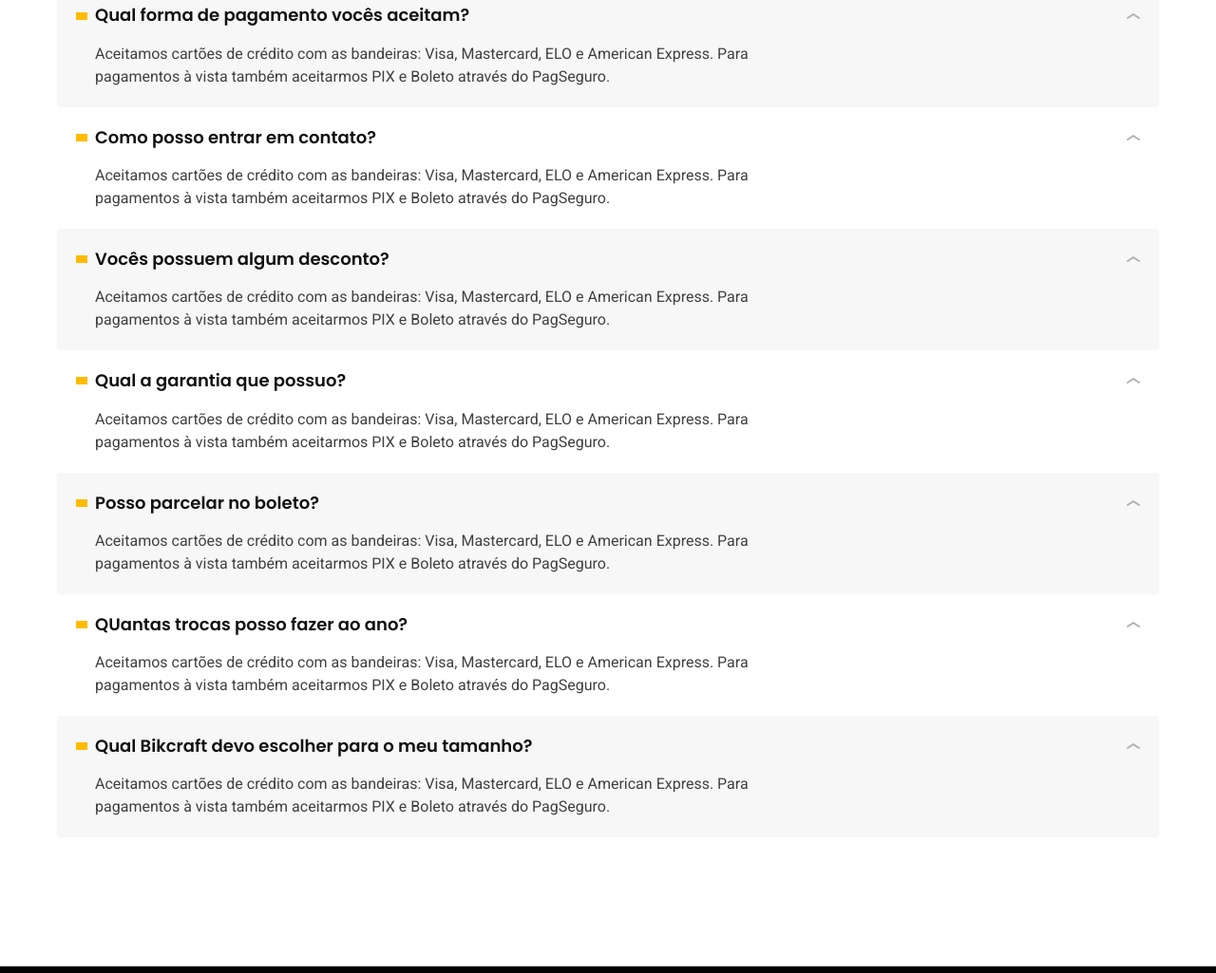
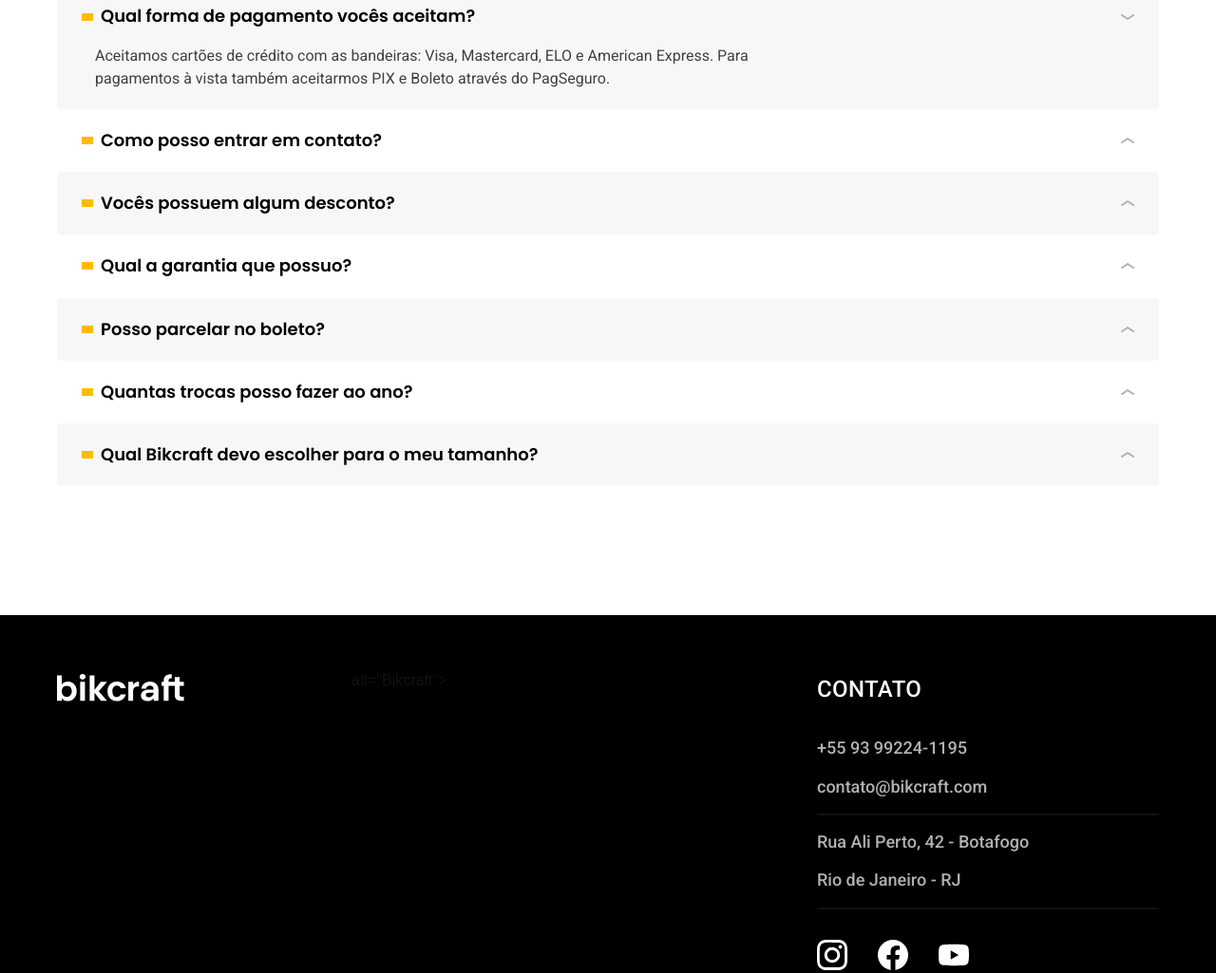
Before and after one commit to elianDev/bikcraft-origamid, a plain HTML site: page seguros.html in a window 1280 px wide. Shown: the part 1858-2883 px from the top of the page at 95% size. Drawn offline with Linux system fonts and the light colour scheme.

Commit message:
perguntas frequentes script

```diff
--- a/css/seguros/perguntas.css
+++ b/css/seguros/perguntas.css
@@ -16,15 +16,19 @@
   background: var(--cor-1);
 }
 
-.perguntas dt {
+.perguntas button {
   display: grid;
   grid-template-columns: auto 1fr auto;
   align-items: center;
   gap: 8px;
   cursor: pointer;
+  border: none;
+  background: none;
+  width: 100%;
+  text-align: left;
 }
 
-.perguntas dt::before {
+.perguntas button::before {
   content: "";
   display: inline-block;
   width: 12px;
@@ -32,12 +36,26 @@
   background: var(--cor-p1);
 }
 
-.perguntas dt::after {
+.perguntas button::after {
   content: "";
   display: inline-block;
   width: 14px;
   height: 6px;
   background: url("../../img/icones/seta-abrir.svg");
+  transition: 0.3s;
+}
+
+.perguntas button:hover::after,
+.perguntas button[aria-expanded="true"]::after {
+  transform: rotate(180deg);
+}
+
+.perguntas dd {
+  display: none;
+}
+
+.perguntas dd.ativa {
+  display: block;
 }
 
 .perguntas dd {
--- a/js/script.js
+++ b/js/script.js
@@ -24,3 +24,23 @@ function ativarProduto(parametro) {
 }
 
 parametros.forEach(ativarProduto);
+
+// Perguntas Frequentes
+
+const perguntas = document.querySelectorAll(".perguntas button");
+
+function ativarPergunta(event) {
+  const pergunta = event.currentTarget;
+  const controls = pergunta.getAttribute("aria-controls");
+  const resposta = document.getElementById(controls);
+
+  resposta.classList.toggle("ativa");
+  const ativa = resposta.classList.contains("ativa");
+  pergunta.setAttribute("aria-expanded", ativa);
+}
+
+function eventosPerguntas(pergunta) {
+  pergunta.addEventListener("click", ativarPergunta);
+}
+
+perguntas.forEach(eventosPerguntas);
--- a/seguros.html
+++ b/seguros.html
@@ -110,32 +110,32 @@
 
     <dl>
       <div>
-        <dt class="font-1-m-b">Qual forma de pagamento vocês aceitam?</dt>
-        <dd class="font-2-s cor-9">Aceitamos cartões de crédito com as bandeiras: Visa, Mastercard, ELO e American Express. Para pagamentos à vista também aceitarmos PIX e Boleto através do PagSeguro.</dd>
+        <dt><button class="font-1-m-b" aria-controls="pergunta1" aria-expanded="true">Qual forma de pagamento vocês aceitam?</button></dt>
+        <dd id="pergunta1" class="font-2-s cor-9 ativa">Aceitamos cartões de crédito com as bandeiras: Visa, Mastercard, ELO e American Express. Para pagamentos à vista também aceitarmos PIX e Boleto através do PagSeguro.</dd>
       </div>
       <div>
-        <dt class="font-1-m-b">Como posso entrar em contato?</dt>
-        <dd class="font-2-s cor-9">Aceitamos cartões de crédito com as bandeiras: Visa, Mastercard, ELO e American Express. Para pagamentos à vista também aceitarmos PIX e Boleto através do PagSeguro.</dd>
+        <dt><button class="font-1-m-b" aria-controls="pergunta2" aria-expanded="false">Como posso entrar em contato?</button></dt>
+        <dd id="pergunta2" class="font-2-s cor-9">Aceitamos cartões de crédito com as bandeiras: Visa, Mastercard, ELO e American Express. Para pagamentos à vista também aceitarmos PIX e Boleto através do PagSeguro.</dd>
       </div>
       <div>
-        <dt class="font-1-m-b">Vocês possuem algum desconto?</dt>
-        <dd class="font-2-s cor-9">Aceitamos cartões de crédito com as bandeiras: Visa, Mastercard, ELO e American Express. Para pagamentos à vista também aceitarmos PIX e Boleto através do PagSeguro.</dd>
+        <dt><button class="font-1-m-b" aria-controls="pergunta3" aria-expanded="false">Vocês possuem algum desconto?</button></dt>
+        <dd id="pergunta3" class="font-2-s cor-9">Aceitamos cartões de crédito com as bandeiras: Visa, Mastercard, ELO e American Express. Para pagamentos à vista também aceitarmos PIX e Boleto através do PagSeguro.</dd>
       </div>
       <div>
-        <dt class="font-1-m-b">Qual a garantia que possuo?</dt>
-        <dd class="font-2-s cor-9">Aceitamos cartões de crédito com as bandeiras: Visa, Mastercard, ELO e American Express. Para pagamentos à vista também aceitarmos PIX e Boleto através do PagSeguro.</dd>
+        <dt><button class="font-1-m-b" aria-controls="pergunta4" aria-expanded="false">Qual a garantia que possuo?</button></dt>
+        <dd id="pergunta4" class="font-2-s cor-9">Aceitamos cartões de crédito com as bandeiras: Visa, Mastercard, ELO e American Express. Para pagamentos à vista também aceitarmos PIX e Boleto através do PagSeguro.</dd>
       </div>
       <div>
-        <dt class="font-1-m-b">Posso parcelar no boleto?</dt>
-        <dd class="font-2-s cor-9">Aceitamos cartões de crédito com as bandeiras: Visa, Mastercard, ELO e American Express. Para pagamentos à vista também aceitarmos PIX e Boleto através do PagSeguro.</dd>
+        <dt><button class="font-1-m-b" aria-controls="pergunta5" aria-expanded="false">Posso parcelar no boleto?</button></dt>
+        <dd id="pergunta5" class="font-2-s cor-9">Aceitamos cartões de crédito com as bandeiras: Visa, Mastercard, ELO e American Express. Para pagamentos à vista também aceitarmos PIX e Boleto através do PagSeguro.</dd>
       </div>
       <div>
-        <dt class="font-1-m-b">QUantas trocas posso fazer ao ano?</dt>
-        <dd class="font-2-s cor-9">Aceitamos cartões de crédito com as bandeiras: Visa, Mastercard, ELO e American Express. Para pagamentos à vista também aceitarmos PIX e Boleto através do PagSeguro.</dd>
+        <dt><button class="font-1-m-b" aria-controls="pergunta6" aria-expanded="false">Quantas trocas posso fazer ao ano?</button></dt>
+        <dd id="pergunta6" class="font-2-s cor-9">Aceitamos cartões de crédito com as bandeiras: Visa, Mastercard, ELO e American Express. Para pagamentos à vista também aceitarmos PIX e Boleto através do PagSeguro.</dd>
       </div>
       <div>
-        <dt class="font-1-m-b">Qual Bikcraft devo escolher para o meu tamanho?</dt>
-        <dd class="font-2-s cor-9">Aceitamos cartões de crédito com as bandeiras: Visa, Mastercard, ELO e American Express. Para pagamentos à vista também aceitarmos PIX e Boleto através do PagSeguro.</dd>
+        <dt><button class="font-1-m-b" aria-controls="pergunta7" aria-expanded="false">Qual Bikcraft devo escolher para o meu tamanho?</button></dt>
+        <dd id="pergunta7" class="font-2-s cor-9">Aceitamos cartões de crédito com as bandeiras: Visa, Mastercard, ELO e American Express. Para pagamentos à vista também aceitarmos PIX e Boleto através do PagSeguro.</dd>
       </div>
     </dl>
   </article>
```
